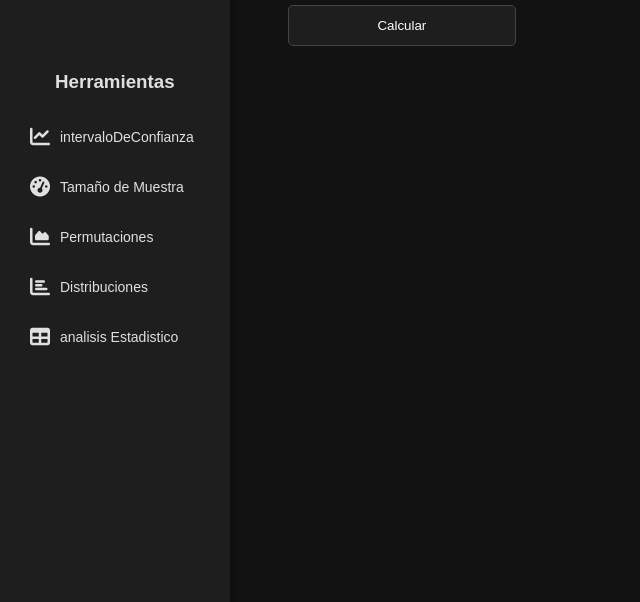
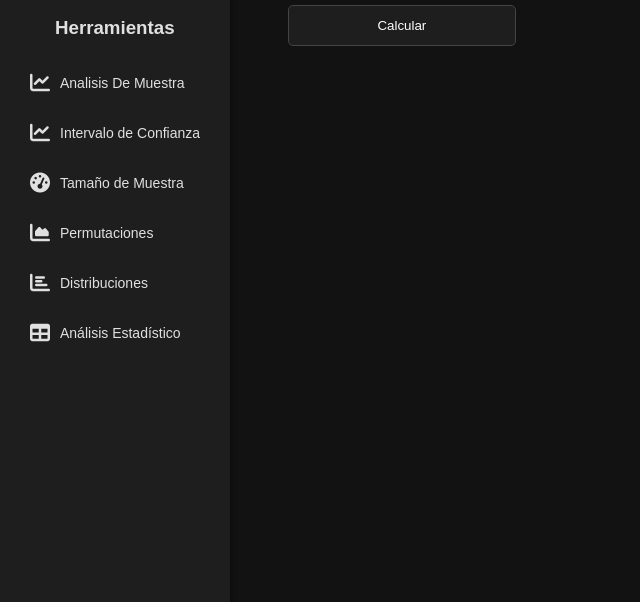
Before and after one commit to AntonyS2005/analyticsV2, a plain HTML site: page frontend/tamañoDeMuestra.html in a window 1280 px wide. Shown: the part 198-800 px from the top of the page, without its empty margins (0-640 px from the left). Drawn offline with Linux system fonts and the light colour scheme.

Commit message:
menu arreglado y meti una plantilla para hacer mas facil mi trabajo XDDDDDD

```diff
--- /dev/null
+++ b/frontend/Plantilla.html
@@ -0,0 +1,36 @@
+<!DOCTYPE html>
+<html lang="en">
+<head>
+    <meta charset="UTF-8">
+    <meta name="viewport" content="width=device-width, initial-scale=1.0">
+    <title>plantilla</title>
+    <link rel="stylesheet" href="./css/bien.css">
+    <link rel="stylesheet" href="https://cdnjs.cloudflare.com/ajax/libs/font-awesome/6.7.2/css/all.min.css">
+</head>
+<body>
+    <nav class="menu">
+        <div>
+            <a href="index.html" class="logo">
+                <img src="/frontend/img/logo.svg" alt="Logo" width="150px">
+            </a>
+            <h3>Herramientas</h3>
+        </div>
+    </nav>
+
+    <div class="contenido">
+
+    <!-- Aqui pon lo que quieras -->
+
+
+
+
+
+
+
+
+
+
+    </div>
+    <script src="./js/menu.js"></script>
+</body>
+</html>
--- a/frontend/js/menu.js
+++ b/frontend/js/menu.js
@@ -1,4 +1,34 @@
-const btnAnalisis = document.getElementById("btnAnalisis");
-btnAnalisis.addEventListener("click",function(){
-    window.location.href = "subMenuAnalisis.html"
+
+document.addEventListener("DOMContentLoaded", function () {
+    const nav = document.querySelector(".menu");
+
+    const menuItems = [
+        { href: "analisisDeMuestra.html", icon: "fas fa-chart-line", text: "Analisis De Muestra" },
+        { href: "intervalosDeConfianza.html", icon: "fas fa-chart-line", text: "Intervalo de Confianza" },
+        { href: "tamañoDeMuestra.html", icon: "fas fa-tachometer-alt", text: "Tamaño de Muestra" },
+        { href: "calc_permutaciones.html", icon: "fas fa-chart-area", text: "Permutaciones" },
+        { href: "distribuciones.html", icon: "fas fa-chart-bar", text: "Distribuciones" },
+        { href: "analisisEstadistico.html", icon: "fas fa-table", text: "Análisis Estadístico" }
+    ];
+
+    const initialContent = nav.querySelector("div").outerHTML;
+    nav.innerHTML = "";
+
+    nav.innerHTML = initialContent;
+
+    menuItems.forEach(item => {
+        const a = document.createElement("a");
+        a.href = item.href;
+        a.classList.add("a");
+
+        const icon = document.createElement("i");
+        icon.className = item.icon;
+
+        const text = document.createElement("p");
+        text.textContent = item.text;
+
+        a.appendChild(icon);
+        a.appendChild(text);
+        nav.appendChild(a);
+    });
 });
--- a/frontend/tamañoDeMuestra.html
+++ b/frontend/tamañoDeMuestra.html
@@ -10,15 +10,11 @@
 <body>
   <nav class="menu">
     <div>
-      <a href="index.html" class="logo"><img src="/frontend/img/logo.svg" alt="Logo" width="150px"></a>
-      <br><br><br><br>
-      <h3>Herramientas</h3>
-    </div>
-    <a href="intervalosDeConfianza.html" class="a"><i class="fas fa-chart-line"></i><p>intervaloDeConfianza</p></a>
-    <a href="tamañoDeMuestra.html" class="a"><i class="fas fa-tachometer-alt"></i><p>Tamaño de Muestra</p></a>
-    <a href="calc_permutaciones.html" class="a"><i class="fas fa-chart-area"></i><p>Permutaciones</p></a>
-    <a href="distribuciones.html" class="a"><i class="fas fa-chart-bar"></i><p>Distribuciones</p></a>
-    <a href="analisisEstadistico.html" class="a"><i class="fas fa-table"></i><p>analisis Estadistico</p></a>
+        <a href="index.html" class="logo">
+            <img src="/frontend/img/logo.svg" alt="Logo" width="150px">
+        </a>
+        <h3>Herramientas</h3>
+      </div>
   </nav>
   <div class="contenido">
     <form id="formMuestra">
@@ -37,5 +33,6 @@
     </form>
   </div>
   <script src="/js/tamañoDeMuestra.js"></script>
+  <script src="./js/menu.js"></script>
 </body>
 </html>
```
Also changed, not shown: frontend/analisisDeMuestra.html (+13 -1 lines), frontend/analisisEstadistico.html (+6 -9 lines), frontend/calc_permutaciones.html (+6 -9 lines), frontend/distribuciones.html (+6 -9 lines), frontend/intervalosDeConfianza.html (+7 -10 lines).
